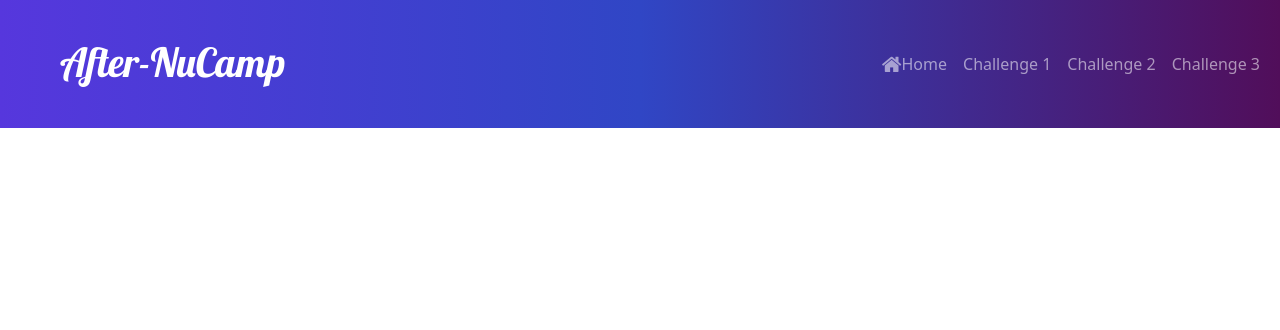
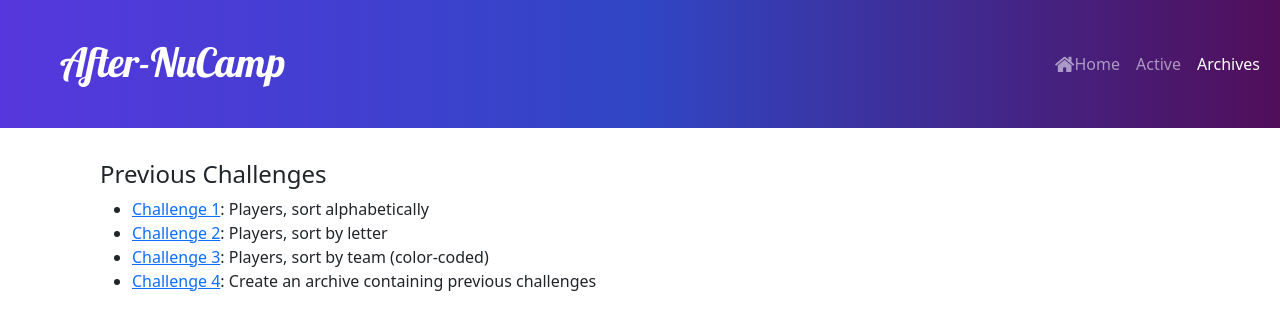
Before and after one commit to mrdeangray/after-nucamp-week2, a React (Create React App) app: page /archives in a window 1280 px wide. Shown: the top 330 px of the page. Built offline with nearby package versions, Linux system fonts and the light colour scheme.

Commit message:
Challenge 4 with crystal's answers

```diff
--- a/src/App.css
+++ b/src/App.css
@@ -80,3 +80,7 @@ h2 {
 .challenge1, .challenge2, .challenge3{
     margin-left: 100px;
 }
+
+.archives {
+    margin-left: 100px;
+}
--- a/src/App.js
+++ b/src/App.js
@@ -6,6 +6,7 @@ import Header from './components/Header';
 import Challenge1 from './components/Challenge1'
 import Challenge2 from './components/Challenge2';
 import Challenge3 from './components/Challenge3';
+import Archives from './pages/Archives';
 
 function App() {
   return (
@@ -17,6 +18,7 @@ function App() {
         <Route path='/challenge1' element={<Challenge1 />} />
         <Route path='/Challenge2' element={<Challenge2 />} />
         <Route path='/Challenge3' element={<Challenge3 />} />
+        <Route path='/archives' element={<Archives />} />
 
       </Routes>
 
--- a/src/components/Header.js
+++ b/src/components/Header.js
@@ -21,24 +21,16 @@ const Header = () => {
                     </NavItem>
                     <NavItem>
 
-                        <NavLink className='nav-link' to='/challenge1'>
-                            Challenge 1
+                        <NavLink className='nav-link' to='/challenge'>
+                            Active
                         </NavLink>
                     </NavItem>
                     <NavItem>
 
-                        <NavLink className='nav-link' to='/challenge2'>
-                            Challenge 2
+                        <NavLink className='nav-link' to='/archives'>
+                            Archives
                         </NavLink>
                     </NavItem>
-                    <NavItem>
-
-                        <NavLink className='nav-link' to='/challenge3'>
-                            Challenge 3
-                        </NavLink>
-                    </NavItem>
-
-
                 </Nav>
 
             </Collapse>
--- /dev/null
+++ b/src/data/archives.js
@@ -0,0 +1,22 @@
+const previousChallengeList = [
+    {
+        title: "Challenge 1",
+        location: '/challenge1',
+        description: 'Players, sort alphabetically'
+    },{
+        title: "Challenge 2",
+        location: '/challenge2',
+        description: 'Players, sort by letter'
+
+    },{
+        title: "Challenge 3",
+        location: '/challenge3',
+        description: 'Players, sort by team (color-coded)'
+    },{
+        title: "Challenge 4",
+        location: '/challenge4',
+        description: 'Create an archive containing previous challenges'
+    }
+]
+
+export default previousChallengeList;
--- /dev/null
+++ b/src/pages/Archives.js
@@ -0,0 +1,23 @@
+import { Link } from 'react-router-dom'
+import previousChallengeList from '../data/archives'
+
+const Archives = () => {
+  return (
+    <div className='archives'>
+      <h4>Previous Challenges</h4>
+      <ul>
+        {previousChallengeList.map((challenge)=>(
+
+             <li><Link className='link' to={challenge.location}>
+                {challenge.title}
+                </Link>
+                <span>{':  '}{challenge.description}</span>
+            </li>
+        ))}
+      </ul>
+
+    </div>
+  )
+}
+
+export default Archives
```
Also changed, not shown: src/components/Archive.js (added, +10 -0 lines).
